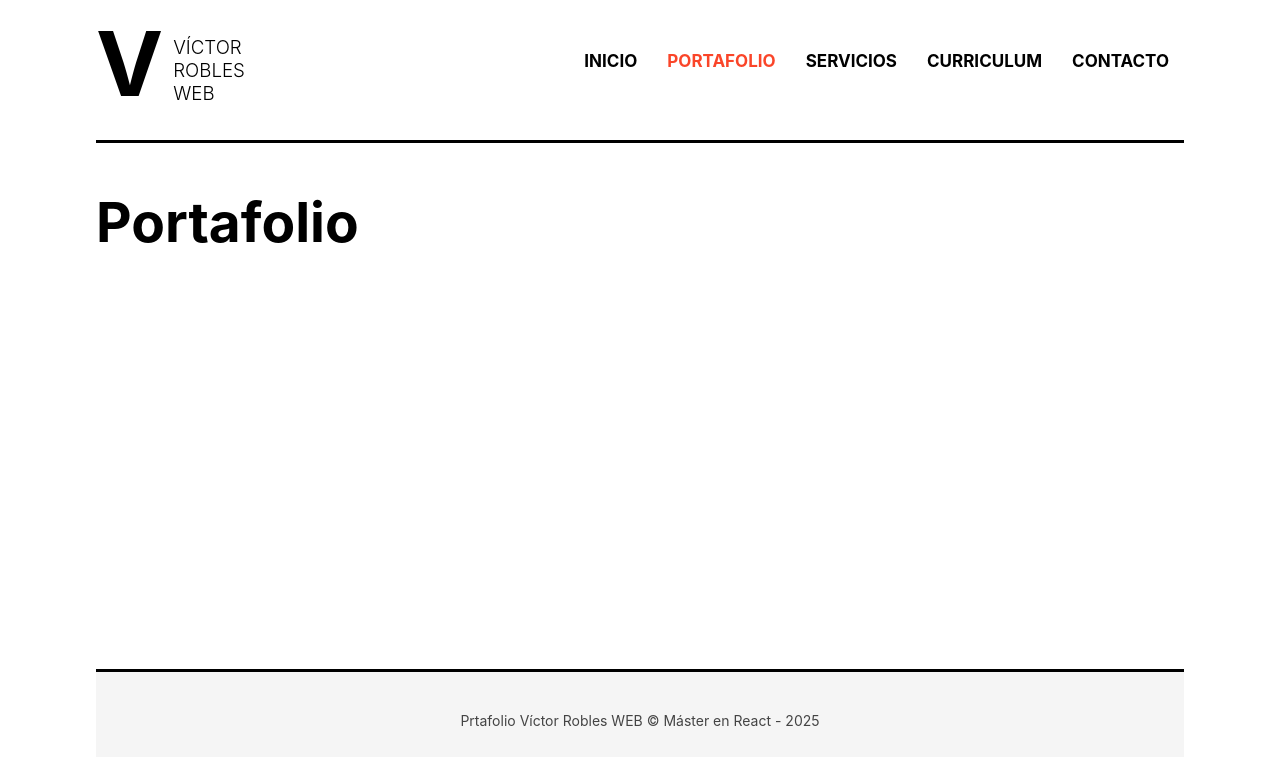
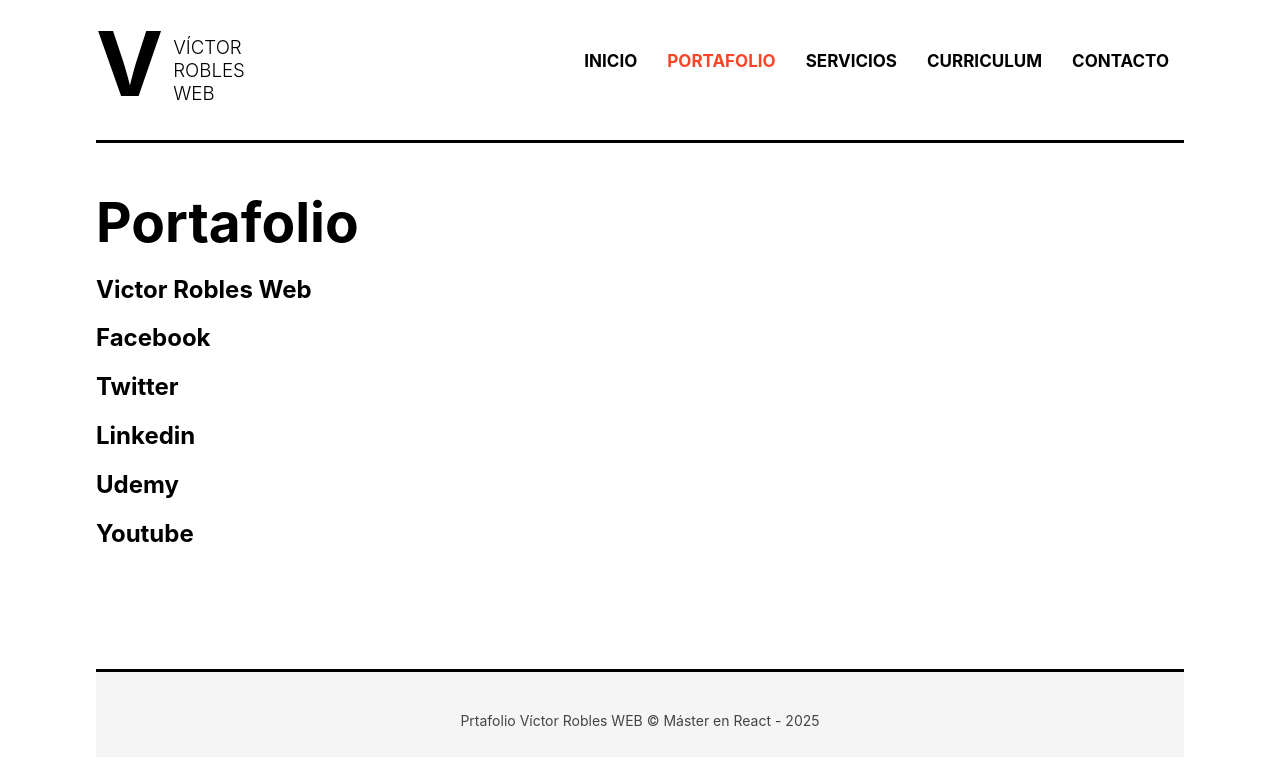
Before and after one commit to TarikMaarijAbdallaoui/08-proyecto2, a React (Create React App) app: page /portafolio in a window 1280 px wide. Shown: the top 766 px of the page. Built offline with nearby package versions, Linux system fonts and the light colour scheme.

Commit message:
Crear array objetos de proyectos

```diff
--- a/src/components/Portafolio.js
+++ b/src/components/Portafolio.js
@@ -1,9 +1,20 @@
 import React from "react";
+import { trabajos } from "../data/trabajos";
 
 export const Portafolio = () => {
   return (
     <div className="page">
       <h1 className="heading"> Portafolio </h1>
+
+       {
+        trabajos.map(trabajo => {
+          return( <article>
+            <h2>{trabajo.nombre}</h2>
+          </article>)
+
+        })
+       }
+
     </div>
   );
 };
--- /dev/null
+++ b/src/data/trabajos.js
@@ -0,0 +1,46 @@
+
+export const trabajos = [
+        {
+                'id': 'victorroblesweb',
+                'nombre': 'Victor Robles Web',
+                'url': 'victorroblesweb',
+                'tecnologías': 'HTML, CSS, JS, PHP, MySQL',
+                'categorías': 'Desarrollo web'
+        },
+        {
+                'id': 'facebook',
+                'nombre': 'Facebook',
+                'url': 'facebook.com',
+                'tecnologías': 'React, Node, Mongo',
+                'categorías': 'Desarrollo web'
+        },
+        {
+                'id': 'twitter',
+                'nombre': 'Twitter',
+                'url': 'twitter.com',
+                'tecnologías': 'HTML, CSS',
+                'categorías': 'Maquetación web'
+        },
+        {
+                'id': 'linkedin',
+                'nombre': 'Linkedin',
+                'url': 'linkedin.com',
+                'tecnologías': 'HTML, CSS, JS, PHP, Larvel',
+                'categorías': 'Desarrollo web'
+        },
+        {
+                'id': 'udemy',
+                'nombre': 'Udemy',
+                'url': 'udemy.com/user/victor-robles-2/',
+                'tecnologías': 'Mean stack',
+                'categorías': 'Desarrollo web'
+        },
+        {
+                'id': 'youtube',
+                'nombre': 'Youtube',
+                'url': 'youtube.com/c/VictorRoblesWeb',
+                'tecnologías': 'JS, React, PHP, Symfony',
+                'categorías': 'Desarrollo web'
+        },
+
+]
```
